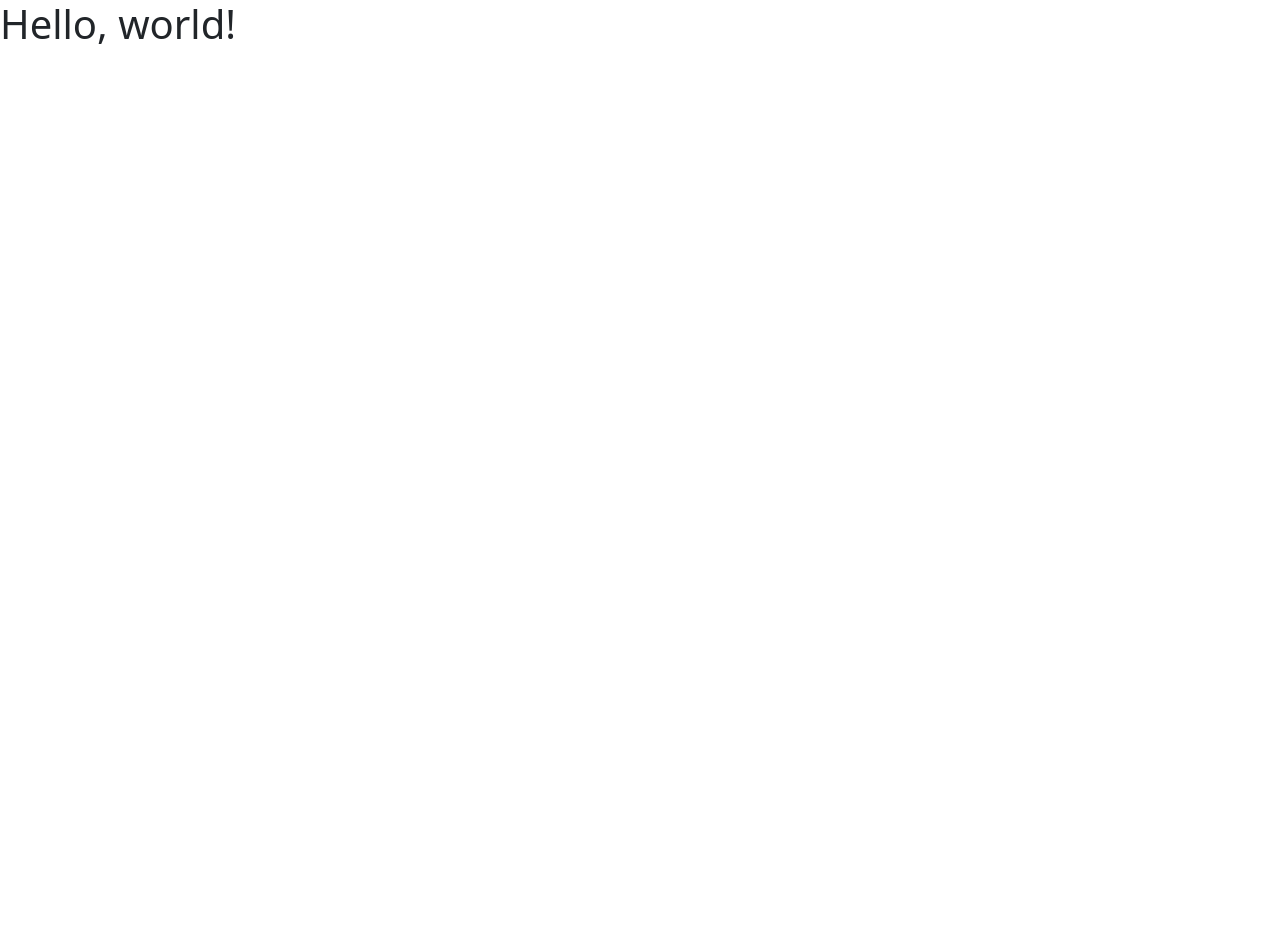
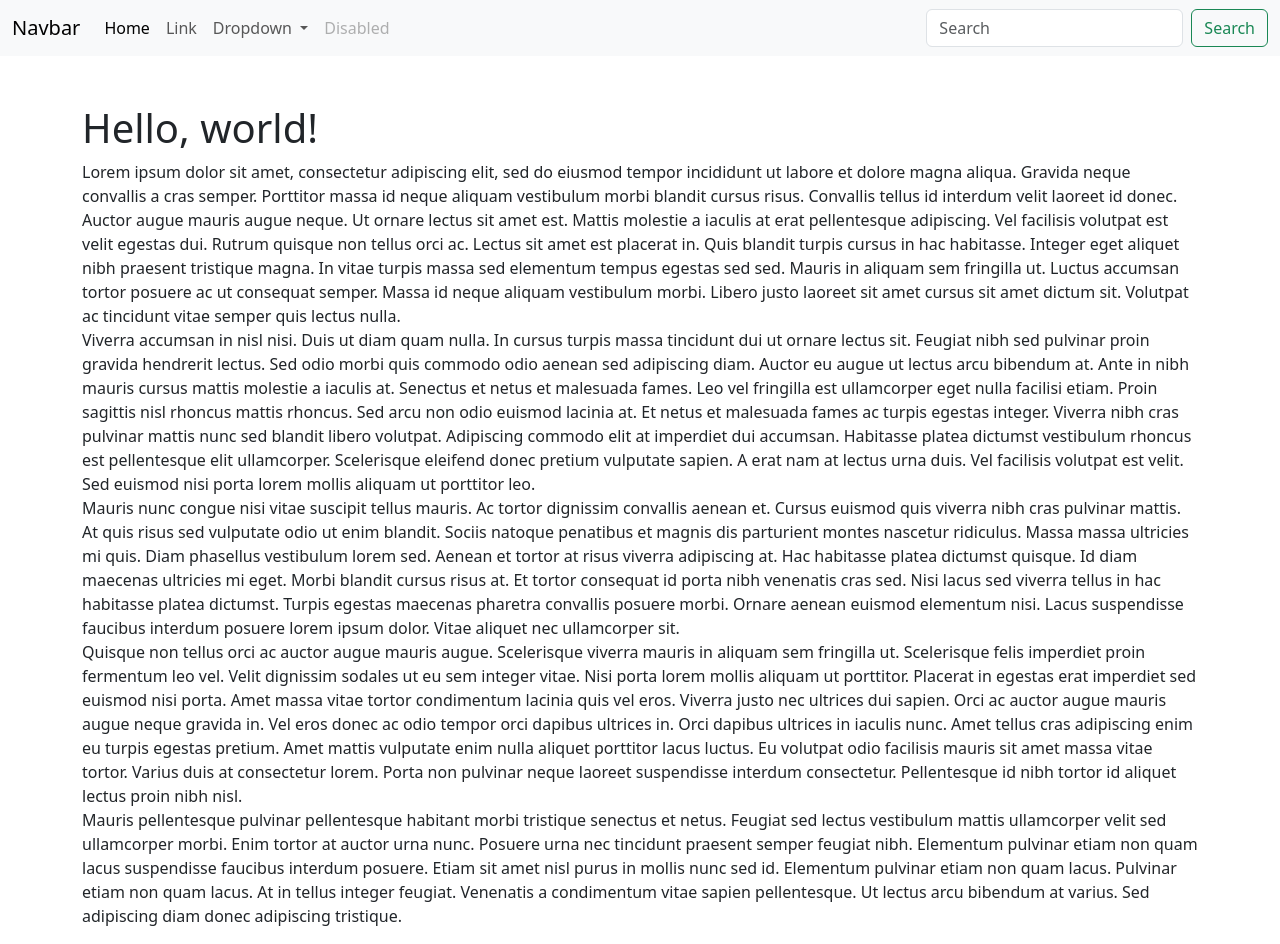
Before and after one commit to bmenani/projeto-git, a plain HTML site: page index.html in a window 1280 px wide. Before the commit the page ends 800 px from the top, so only its background shows below. Drawn offline with nearby package versions, Linux system fonts and the light colour scheme.

Commit message:
Add Navbar and New Interface Styles

```diff
--- a/index.html
+++ b/index.html
@@ -7,7 +7,55 @@
     <link href="https://cdn.jsdelivr.net/npm/bootstrap@5.3.0-alpha3/dist/css/bootstrap.min.css" rel="stylesheet" integrity="sha384-KK94CHFLLe+nY2dmCWGMq91rCGa5gtU4mk92HdvYe+M/SXH301p5ILy+dN9+nJOZ" crossorigin="anonymous">
   </head>
   <body>
+  <nav class="navbar navbar-expand-lg bg-body-tertiary">
+  <div class="container-fluid">
+    <a class="navbar-brand" href="#">Navbar</a>
+    <button class="navbar-toggler" type="button" data-bs-toggle="collapse" data-bs-target="#navbarSupportedContent" aria-controls="navbarSupportedContent" aria-expanded="false" aria-label="Toggle navigation">
+      <span class="navbar-toggler-icon"></span>
+    </button>
+    <div class="collapse navbar-collapse" id="navbarSupportedContent">
+      <ul class="navbar-nav me-auto mb-2 mb-lg-0">
+        <li class="nav-item">
+          <a class="nav-link active" aria-current="page" href="#">Home</a>
+        </li>
+        <li class="nav-item">
+          <a class="nav-link" href="#">Link</a>
+        </li>
+        <li class="nav-item dropdown">
+          <a class="nav-link dropdown-toggle" href="#" role="button" data-bs-toggle="dropdown" aria-expanded="false">
+            Dropdown
+          </a>
+          <ul class="dropdown-menu">
+            <li><a class="dropdown-item" href="#">Action</a></li>
+            <li><a class="dropdown-item" href="#">Another action</a></li>
+            <li><hr class="dropdown-divider"></li>
+            <li><a class="dropdown-item" href="#">Something else here</a></li>
+          </ul>
+        </li>
+        <li class="nav-item">
+          <a class="nav-link disabled">Disabled</a>
+        </li>
+      </ul>
+      <form class="d-flex" role="search">
+        <input class="form-control me-2" type="search" placeholder="Search" aria-label="Search">
+        <button class="btn btn-outline-success" type="submit">Search</button>
+      </form>
+    </div>
+  </div>
+</nav>
+<div class="container pt-5">
     <h1>Hello, world!</h1>
+    <p>Lorem ipsum dolor sit amet, consectetur adipiscing elit, sed do eiusmod tempor incididunt ut labore et dolore magna aliqua. Gravida neque convallis a cras semper. Porttitor massa id neque aliquam vestibulum morbi blandit cursus risus. Convallis tellus id interdum velit laoreet id donec. Auctor augue mauris augue neque. Ut ornare lectus sit amet est. Mattis molestie a iaculis at erat pellentesque adipiscing. Vel facilisis volutpat est velit egestas dui. Rutrum quisque non tellus orci ac. Lectus sit amet est placerat in. Quis blandit turpis cursus in hac habitasse. Integer eget aliquet nibh praesent tristique magna. In vitae turpis massa sed elementum tempus egestas sed sed. Mauris in aliquam sem fringilla ut. Luctus accumsan tortor posuere ac ut consequat semper. Massa id neque aliquam vestibulum morbi. Libero justo laoreet sit amet cursus sit amet dictum sit. Volutpat ac tincidunt vitae semper quis lectus nulla.
+    <br>
+    Viverra accumsan in nisl nisi. Duis ut diam quam nulla. In cursus turpis massa tincidunt dui ut ornare lectus sit. Feugiat nibh sed pulvinar proin gravida hendrerit lectus. Sed odio morbi quis commodo odio aenean sed adipiscing diam. Auctor eu augue ut lectus arcu bibendum at. Ante in nibh mauris cursus mattis molestie a iaculis at. Senectus et netus et malesuada fames. Leo vel fringilla est ullamcorper eget nulla facilisi etiam. Proin sagittis nisl rhoncus mattis rhoncus. Sed arcu non odio euismod lacinia at. Et netus et malesuada fames ac turpis egestas integer. Viverra nibh cras pulvinar mattis nunc sed blandit libero volutpat. Adipiscing commodo elit at imperdiet dui accumsan. Habitasse platea dictumst vestibulum rhoncus est pellentesque elit ullamcorper. Scelerisque eleifend donec pretium vulputate sapien. A erat nam at lectus urna duis. Vel facilisis volutpat est velit. Sed euismod nisi porta lorem mollis aliquam ut porttitor leo. <br>
+
+Mauris nunc congue nisi vitae suscipit tellus mauris. Ac tortor dignissim convallis aenean et. Cursus euismod quis viverra nibh cras pulvinar mattis. At quis risus sed vulputate odio ut enim blandit. Sociis natoque penatibus et magnis dis parturient montes nascetur ridiculus. Massa massa ultricies mi quis. Diam phasellus vestibulum lorem sed. Aenean et tortor at risus viverra adipiscing at. Hac habitasse platea dictumst quisque. Id diam maecenas ultricies mi eget. Morbi blandit cursus risus at. Et tortor consequat id porta nibh venenatis cras sed. Nisi lacus sed viverra tellus in hac habitasse platea dictumst. Turpis egestas maecenas pharetra convallis posuere morbi. Ornare aenean euismod elementum nisi. Lacus suspendisse faucibus interdum posuere lorem ipsum dolor. Vitae aliquet nec ullamcorper sit.
+<br>
+Quisque non tellus orci ac auctor augue mauris augue. Scelerisque viverra mauris in aliquam sem fringilla ut. Scelerisque felis imperdiet proin fermentum leo vel. Velit dignissim sodales ut eu sem integer vitae. Nisi porta lorem mollis aliquam ut porttitor. Placerat in egestas erat imperdiet sed euismod nisi porta. Amet massa vitae tortor condimentum lacinia quis vel eros. Viverra justo nec ultrices dui sapien. Orci ac auctor augue mauris augue neque gravida in. Vel eros donec ac odio tempor orci dapibus ultrices in. Orci dapibus ultrices in iaculis nunc. Amet tellus cras adipiscing enim eu turpis egestas pretium. Amet mattis vulputate enim nulla aliquet porttitor lacus luctus. Eu volutpat odio facilisis mauris sit amet massa vitae tortor. Varius duis at consectetur lorem. Porta non pulvinar neque laoreet suspendisse interdum consectetur. Pellentesque id nibh tortor id aliquet lectus proin nibh nisl.
+<br>
+Mauris pellentesque pulvinar pellentesque habitant morbi tristique senectus et netus. Feugiat sed lectus vestibulum mattis ullamcorper velit sed ullamcorper morbi. Enim tortor at auctor urna nunc. Posuere urna nec tincidunt praesent semper feugiat nibh. Elementum pulvinar etiam non quam lacus suspendisse faucibus interdum posuere. Etiam sit amet nisl purus in mollis nunc sed id. Elementum pulvinar etiam non quam lacus. Pulvinar etiam non quam lacus. At in tellus integer feugiat. Venenatis a condimentum vitae sapien pellentesque. Ut lectus arcu bibendum at varius. Sed adipiscing diam donec adipiscing tristique. <br>
+    </p>
+</div>
         <script src="https://cdn.jsdelivr.net/npm/bootstrap@5.3.0-alpha3/dist/js/bootstrap.bundle.min.js" integrity="sha384-ENjdO4Dr2bkBIFxQpeoTz1HIcje39Wm4jDKdf19U8gI4ddQ3GYNS7NTKfAdVQSZe" crossorigin="anonymous"></script>
   </body>
 </html>
```
